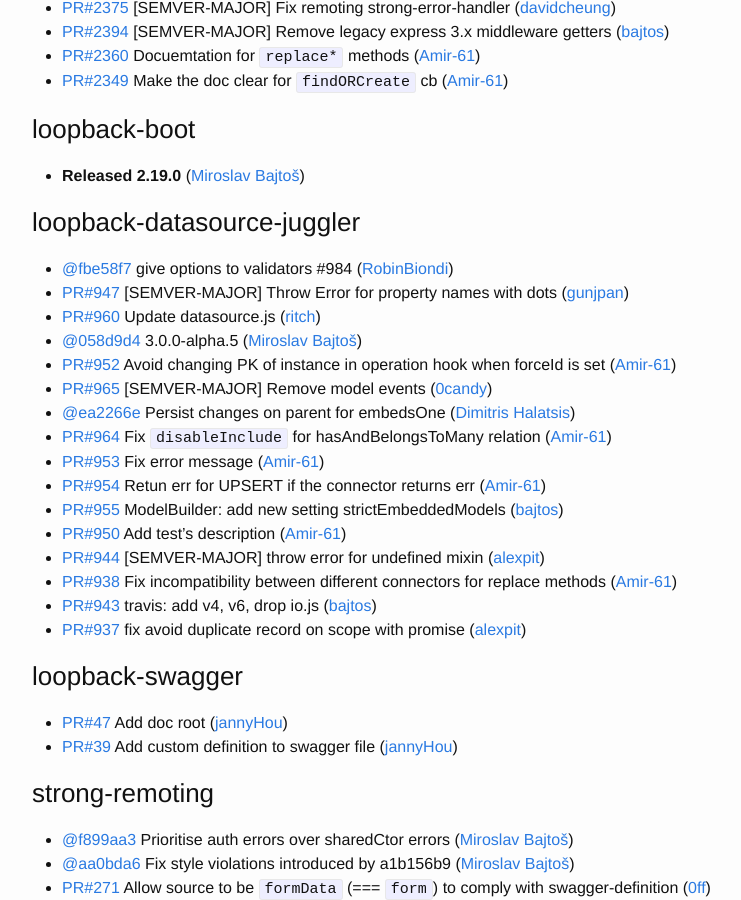
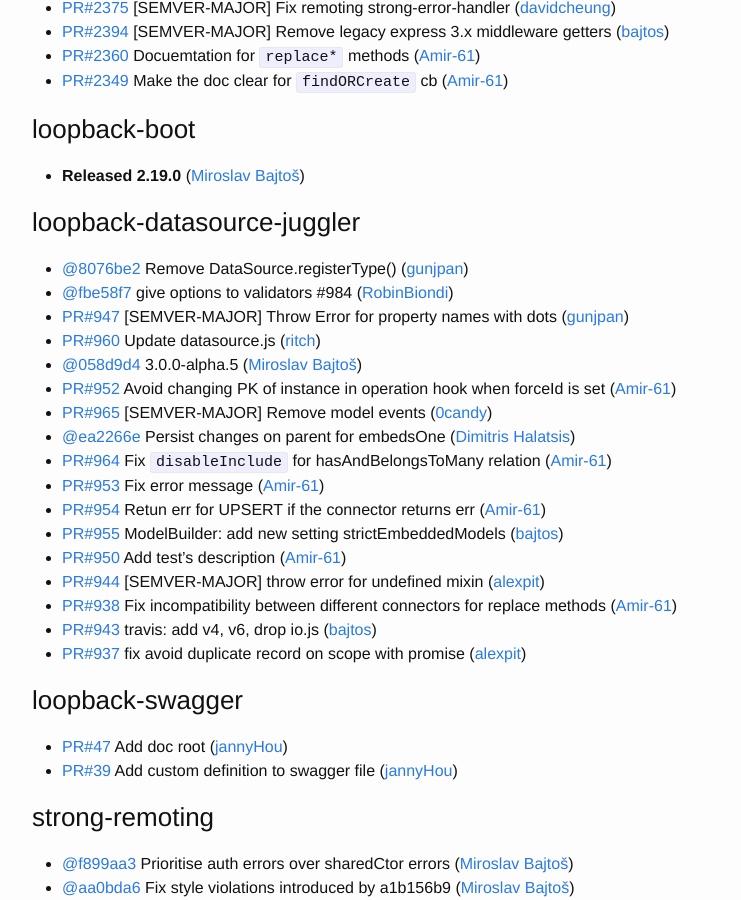
Before and after one commit to strongloop/loopback, a Jekyll site: the page built from index.md, in a window 1280 px wide and 900 px high, scrolled down 917 px. Shown: the whole window, without its empty margins (238-979 px from the left). Built offline with Jekyll 4.4.1, drawn with Linux system fonts in a browser that asks for light colours.

Commit message:
Update changelog

```diff
--- a/index.md
+++ b/index.md
@@ -45,6 +45,7 @@
 
 
 ### loopback-datasource-juggler
+ * [@8076be2](https://github.com/strongloop/loopback-datasource-juggler/commit/8076be2db1bf5d82dba17bc15ff3fd53ec14b37b) Remove DataSource.registerType() ([gunjpan](https://github.com/gunjpan))
  * [@fbe58f7](https://github.com/strongloop/loopback-datasource-juggler/commit/fbe58f7cf82b0a8e7e04afbaddea319fb7e8e8d1) give options to validators #984 ([RobinBiondi](https://github.com/robinbiondi))
  * [PR#947](https://github.com/strongloop/loopback-datasource-juggler/pull/947) [SEMVER-MAJOR] Throw Error for property names with dots ([gunjpan](https://github.com/gunjpan))
  * [PR#960](https://github.com/strongloop/loopback-datasource-juggler/pull/960) Update datasource.js ([ritch](https://github.com/ritch))
```
